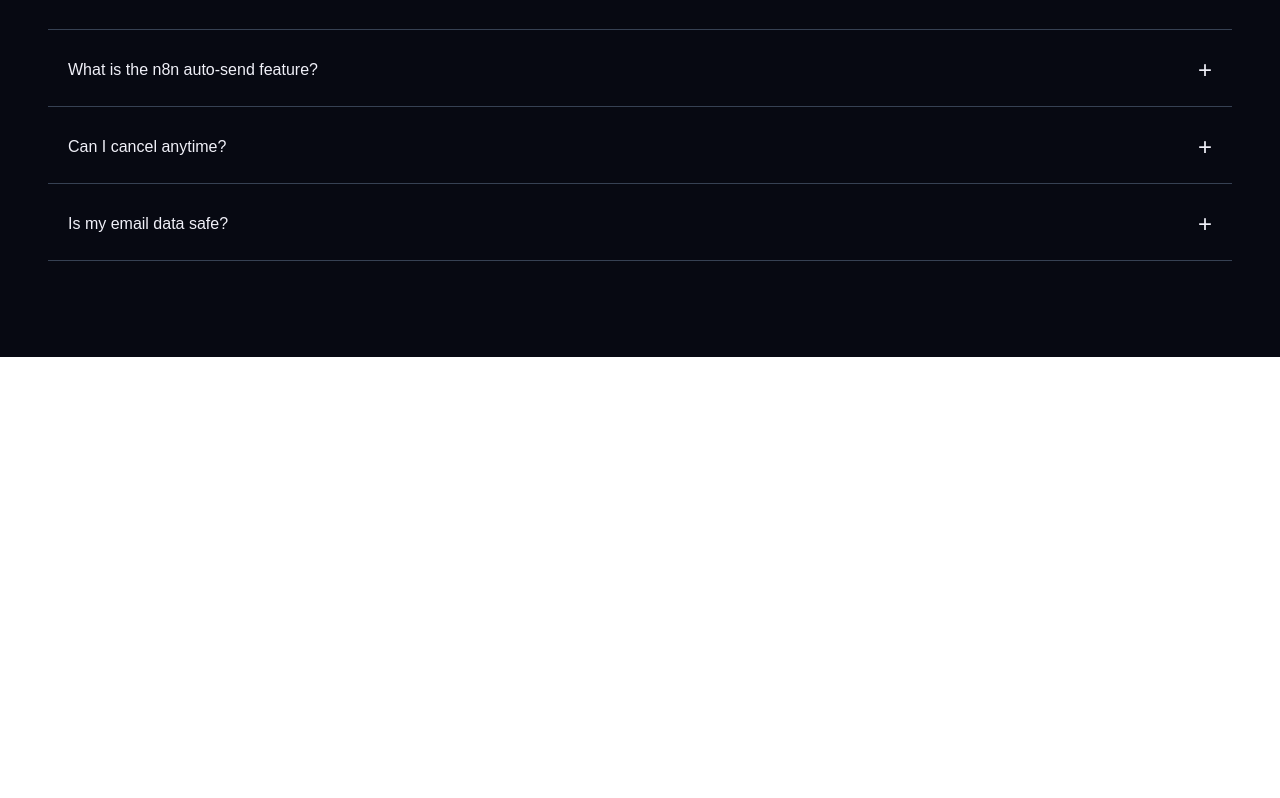
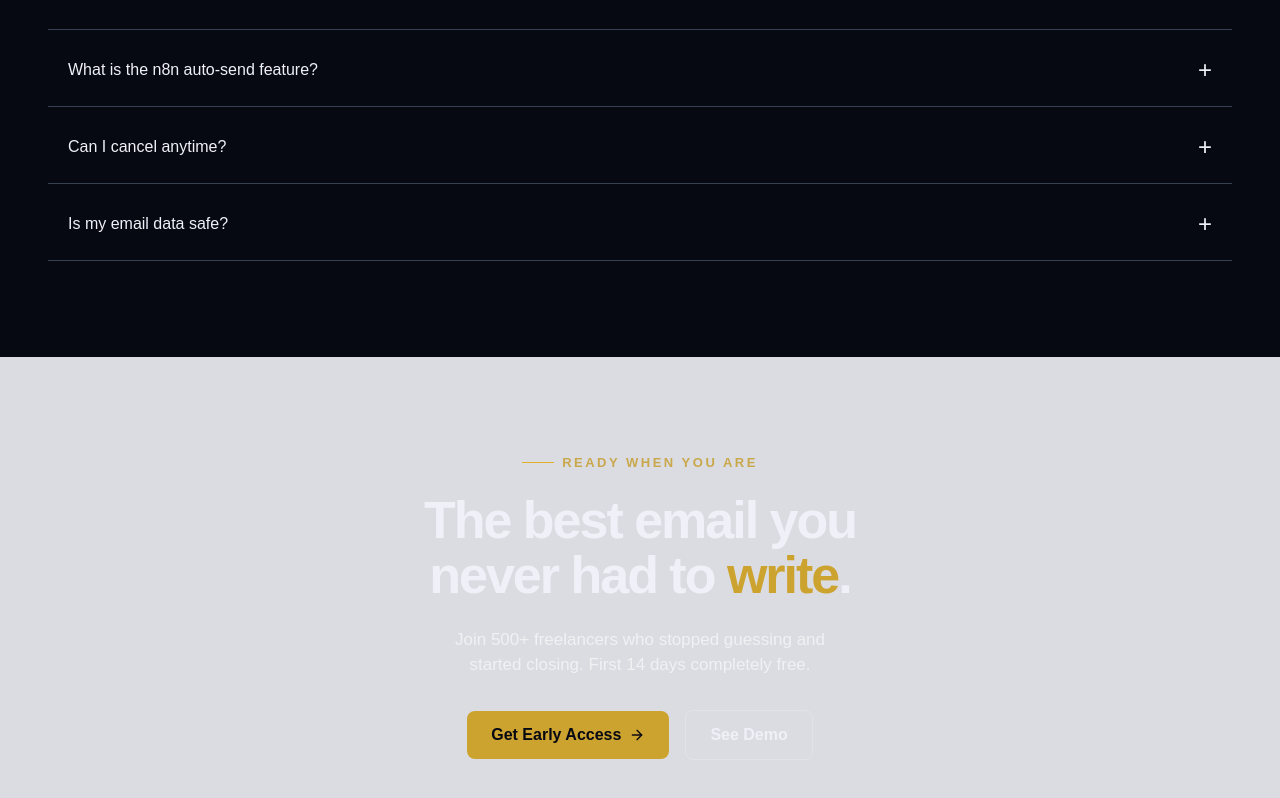
Before and after one commit to mdjameel04/clodflow, a Next.js app: page / in a window 1280 px wide. Shown: the part 6509-7307 px from the top of the page. Before the commit the page ends 6866 px from the top, so only its background shows below. Built offline with nearby package versions, Linux system fonts and the light colour scheme; no server answers.

Commit message:
inital commit

```diff
--- /dev/null
+++ b/app/components/CTA.tsx
@@ -0,0 +1,46 @@
+import React from 'react'
+import { ArrowRight } from 'lucide-react'
+
+const CTA = () => {
+  return (
+    <section className="bg-[#6c71873e] px-6 md:px-12 lg:px-24 py-24">
+      <div className="max-w-[1200px] mx-auto flex flex-col items-center justify-center text-center">
+
+        {/* tagline */}
+        <div className="flex items-center gap-2">
+          <span className="block w-8 h-[1px] bg-[#e3b127]" />
+          <span className="text-[13px] font-bold uppercase tracking-[2.5px] text-[#C9A84C]">
+            Ready when you are
+          </span>
+        </div>
+
+        {/* heading */}
+        <h2 className="text-[44px] md:text-[52px] font-black leading-[1.06] tracking-[-2px] text-[#F0F0F8] mt-5 mb-2">
+          The best email you
+          <br />
+          never had to <span className="text-[#cda330]">write</span>.
+        </h2>
+
+        {/* paragraph */}
+        <p className="text-[17px] text-white/60 max-w-sm mt-4">
+          Join 500+ freelancers who stopped guessing and started closing.
+          First 14 days completely free.
+        </p>
+
+        {/* buttons */}
+        <div className="flex flex-col sm:flex-row items-center gap-4 mt-8">
+          <button className="group flex items-center gap-2 bg-[#cda330] text-[#070912] font-bold px-6 py-3 rounded-lg hover:bg-[#e3b127] transition-colors">
+            Get Early Access
+            <ArrowRight className="w-4 h-4 transition-transform group-hover:translate-x-1" />
+          </button>
+          <button className="border border-white/20 text-[#F0F0F8] font-bold px-6 py-3 rounded-lg hover:bg-white/5 transition-colors">
+            See Demo
+          </button>
+        </div>
+
+      </div>
+    </section>
+  )
+}
+
+export default CTA
--- a/app/page.tsx
+++ b/app/page.tsx
@@ -9,6 +9,7 @@ import Features from "./components/Features";
 import Comparison from "./components/Comparison";
 import Pricing from "./components/Pricing";
 import Faq from "./components/Faq";
+import CTA from "./components/CTA";
 
 
 export default function Home() {
@@ -26,6 +27,7 @@ export default function Home() {
       <Comparison/>
       <Pricing/>
       <Faq/>
+      <CTA/>
     </div>
   );
 }
--- a/package.json
+++ b/package.json
@@ -12,6 +12,7 @@
     "@clerk/nextjs": "^7.5.20",
     "@gsap/react": "^2.1.2",
     "gsap": "^3.15.0",
+    "lucide-react": "^1.26.0",
     "next": "16.2.10",
     "react": "19.2.4",
     "react-dom": "19.2.4"
```
Also changed, not shown: 1 other file (tests, documents, lock files or other folders).
